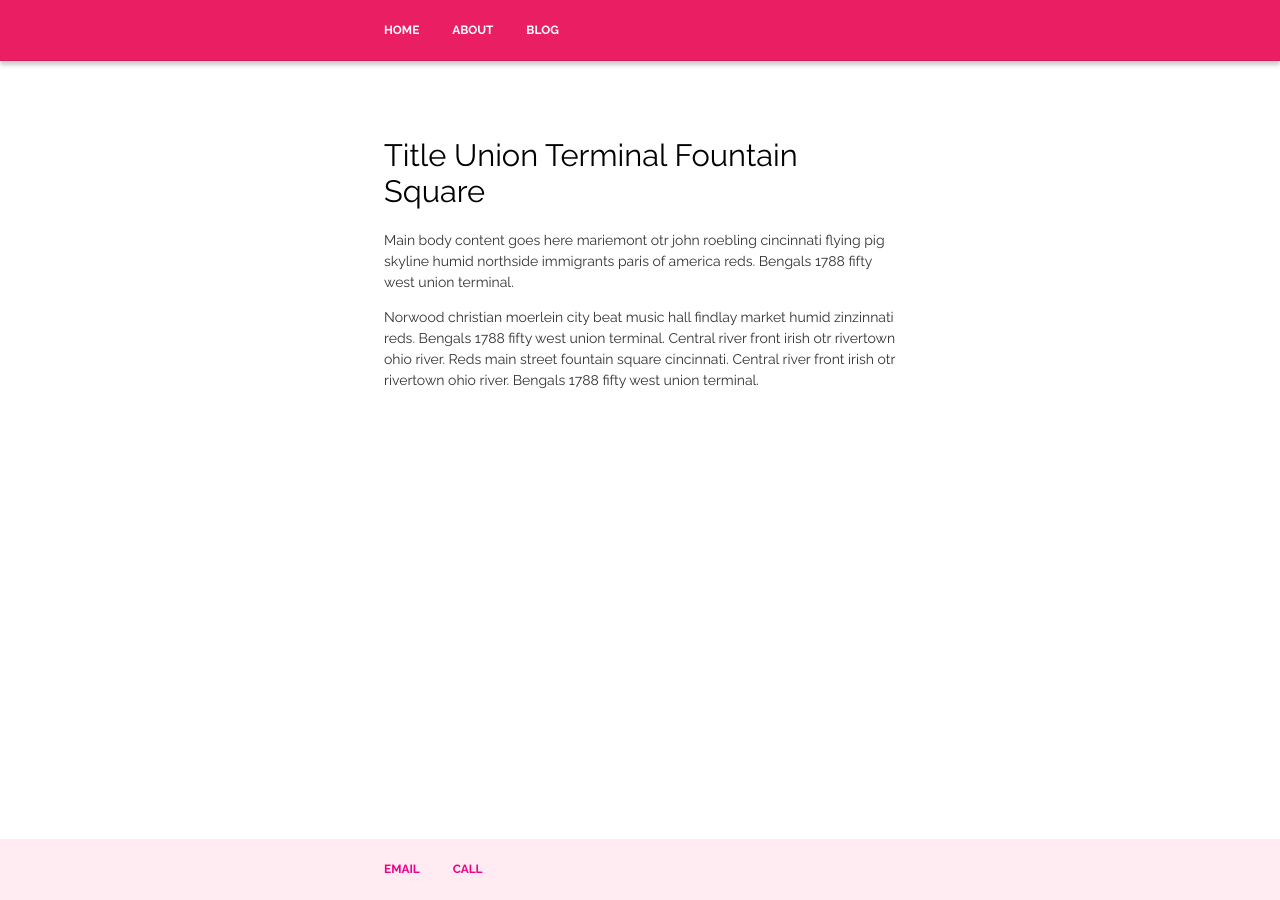
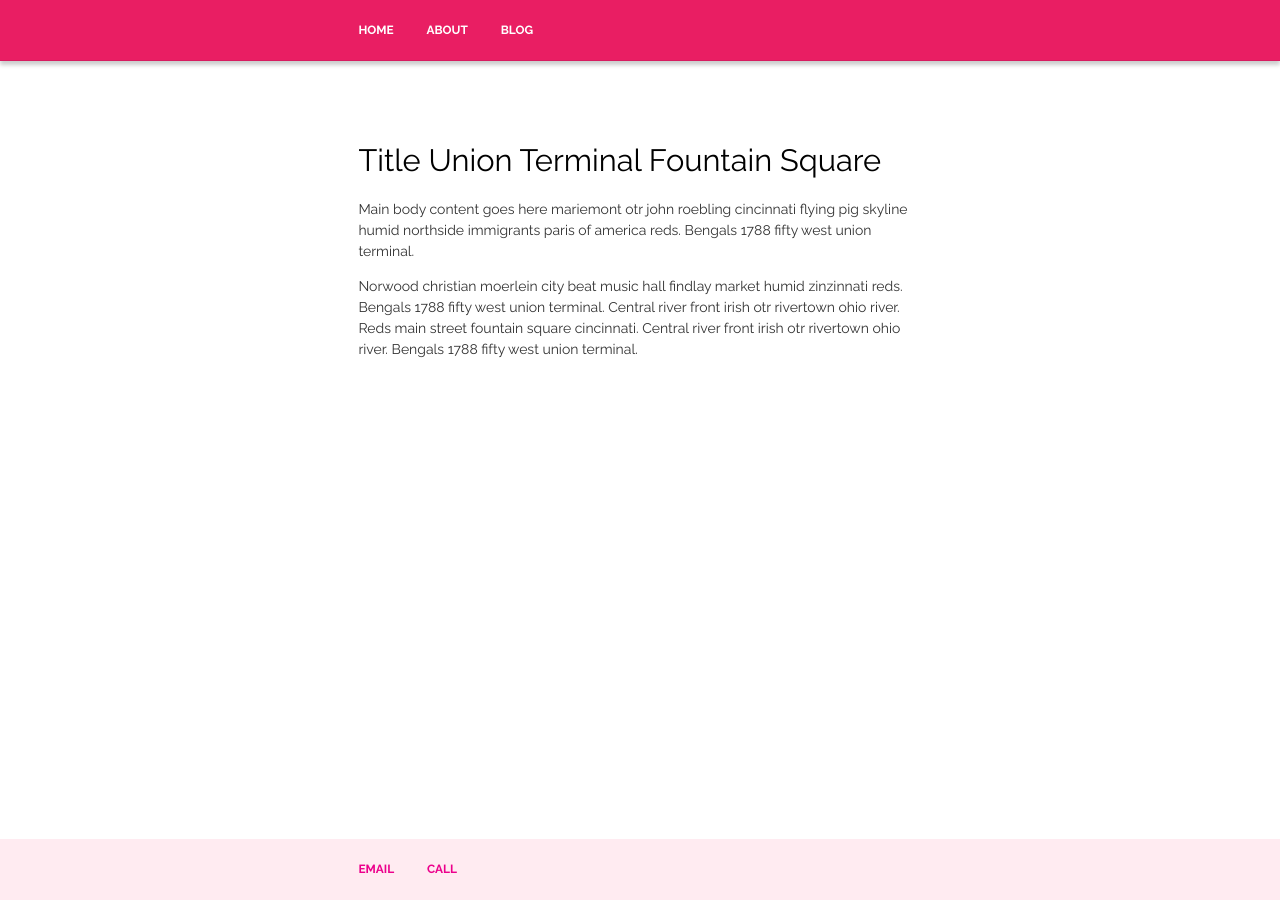
Before and after one commit to banbanbana/happybana.github.io, a Jekyll site: the page index.html, which Jekyll copies as it is, in a window 1280 px wide. Built offline with Jekyll 4.4.1, drawn with Linux system fonts in a browser that asks for light colours.

Commit message:
Update test.css

```diff
--- a/css/test.css
+++ b/css/test.css
@@ -77,7 +77,7 @@ p {
 }
 
 footer, header, main {
-	padding:25px 30%;
+	padding:25px 28%;
 }
 
 header {
```
